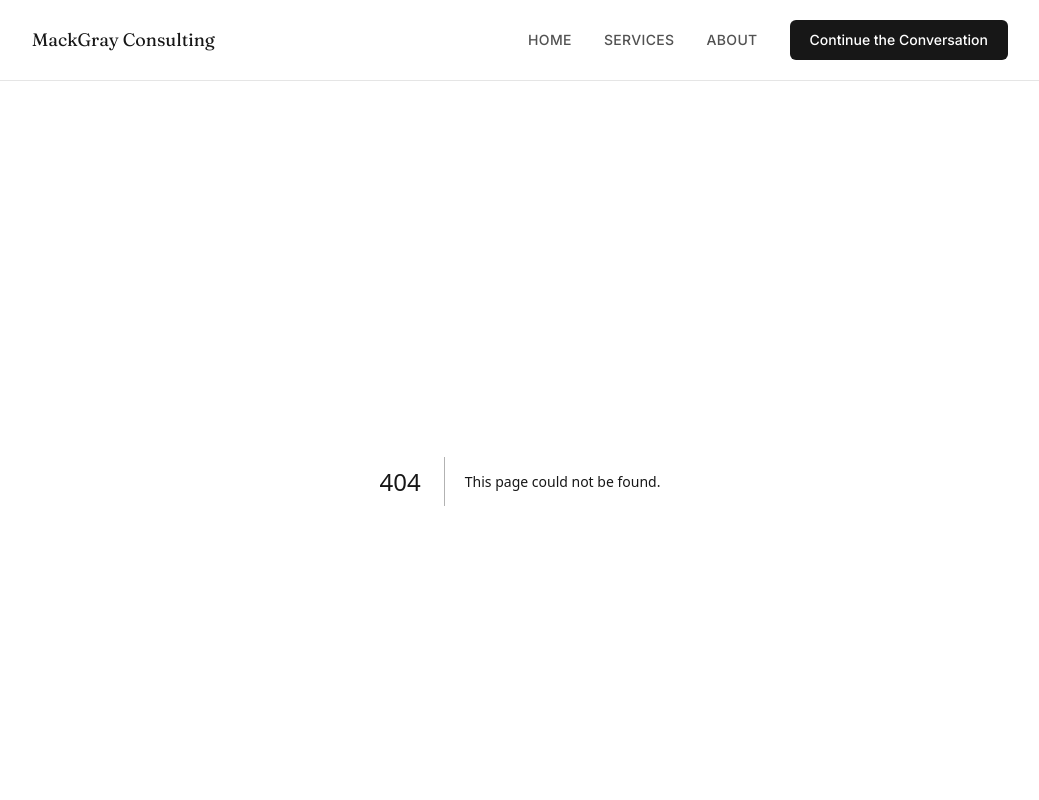
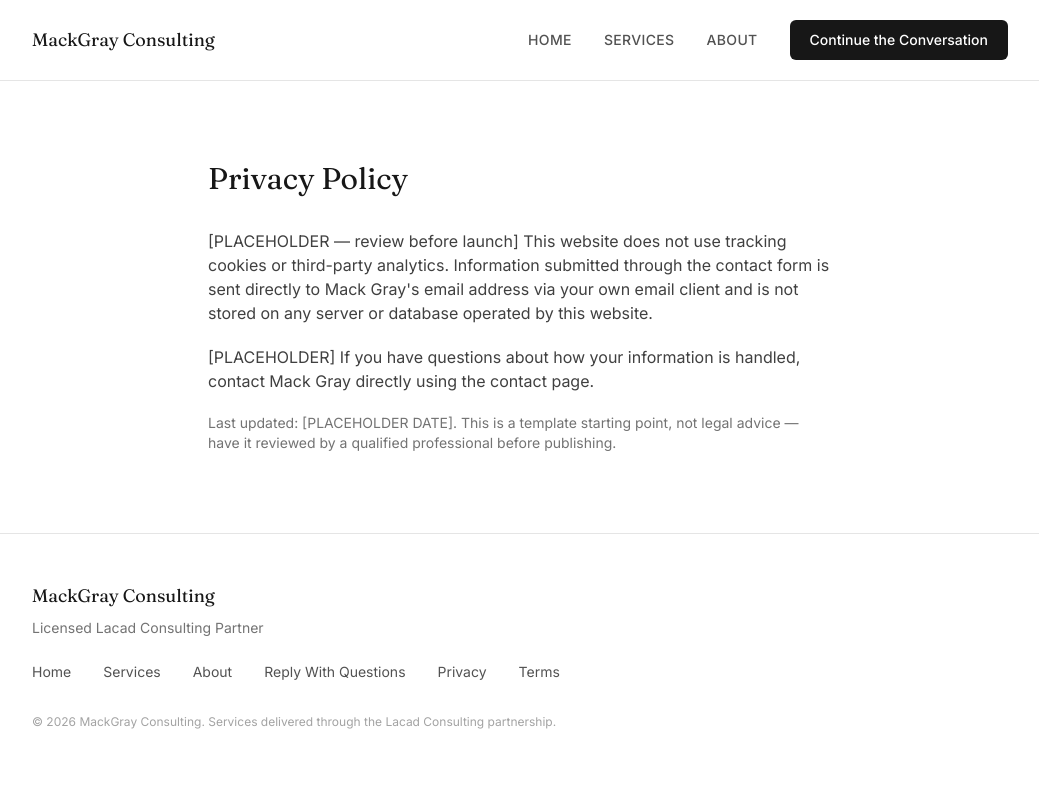
Before and after one commit to truedigitalhustle-debug/mackgray-consulting, a Next.js app: page /privacy in a window 1280 px wide. Before the commit this address had no page. Shown: the top 800 px of the page, without its empty margins (120-1159 px from the left). Built offline with nearby package versions, Linux system fonts and the light colour scheme.

Commit message:
Create Privacy Policy page with placeholder content
This page outlines the privacy policy, including information on data handling and contact details.

```diff
--- /dev/null
+++ b/app/privacy/page.tsx
@@ -0,0 +1,29 @@
+import type { Metadata } from "next";
+
+export const metadata: Metadata = { title: "Privacy Policy" };
+
+export default function PrivacyPage() {
+return (
+<main className="mx-auto max-w-2xl px-6 py-20">
+<h1 className="font-serif text-3xl text-neutral-900">Privacy Policy</h1>
+<div className="mt-8 space-y-5 text-neutral-700">
+<p>
+[PLACEHOLDER — review before launch] This website does not use
+tracking cookies or third-party analytics. Information submitted
+through the contact form is sent directly to Mack Gray&apos;s email
+address via your own email client and is not stored on any server or
+database operated by this website.
+</p>
+<p>
+[PLACEHOLDER] If you have questions about how your information is
+handled, contact Mack Gray directly using the contact page.
+</p>
+<p className="text-sm text-neutral-500">
+Last updated: [PLACEHOLDER DATE]. This is a template starting point,
+not legal advice — have it reviewed by a qualified professional
+before publishing.
+</p>
+</div>
+</main>
+);
+}
```
